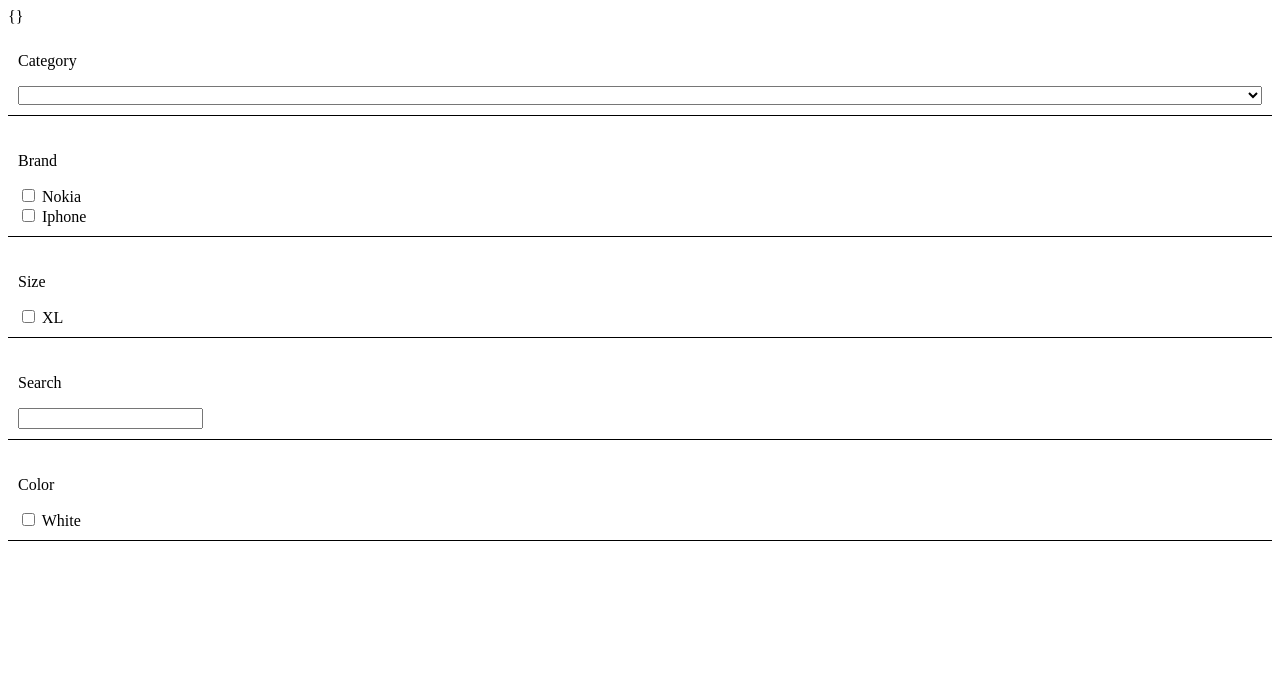
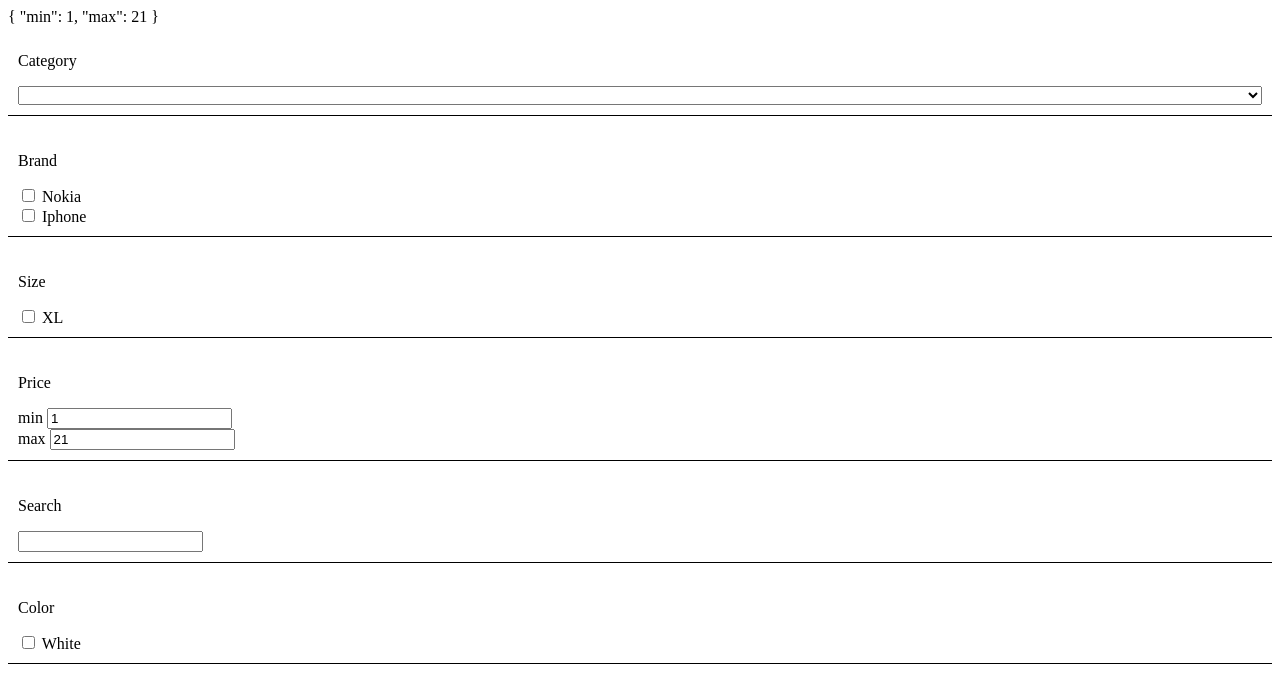
Before and after one commit to MostafaElGamal/vue-dynamic-filters, a Vue app: page / in a window 1280 px wide. Shown: the top 688 px of the page. Built offline with nearby package versions, Linux system fonts and the light colour scheme.

Commit message:
finish the price

```diff
--- a/src/App.vue
+++ b/src/App.vue
@@ -23,7 +23,17 @@ export default {
     return {
       filters: filters,
       test: {},
-      testCheckbox: {},
+      testCheckbox: {
+        min: 1,
+        max: 21,
+      },
+      // testCheckbox: {
+      //   min: 1,
+      //   max: 21,
+      //   search: "asdasd",
+      //   checkbox: [2, 4],
+      //   select: 2,
+      // },
     };
   },
 };
--- a/src/filters.js
+++ b/src/filters.js
@@ -50,14 +50,14 @@ export default [
       },
     ],
   },
-  // {
-  //   title: "Price",
-  //   filter_type: "price",
-  //   display_type: 1,
-  //   min: "0.000000",
-  //   max: "9000.000000",
-  //   options: [],
-  // },
+  {
+    title: "Price",
+    filter_type: "price",
+    display_type: 1,
+    min: "0.000000",
+    max: "9000.000000",
+    options: [],
+  },
   {
     title: "Search",
     filter_type: "text",
--- /dev/null
+++ b/src/vue-filter/Inputs/price.vue
@@ -0,0 +1,53 @@
+<template>
+  <div class="vue-filter__price-holder">
+    <form>
+      <div class="vue-filter__min-holder">
+        <label :for="`min_${_uid}`">
+          {{ minLabel }}
+        </label>
+        <input
+          type="number"
+          :id="`min_${_uid}`"
+          v-model="filterValue[minPriceValueKey]"
+        />
+      </div>
+      <div class="vue-filter__max-holder">
+        <label :for="`max_${_uid}`">
+          {{ maxLabel }}
+        </label>
+        <input
+          type="number"
+          :id="`max_${_uid}`"
+          v-model="filterValue[maxPriceValueKey]"
+        />
+      </div>
+    </form>
+  </div>
+</template>
+<script>
+export default {
+  name: "price",
+  props: {
+    filterValue: {
+      type: Object,
+      default: () => ({}),
+    },
+    minLabel: {
+      type: String,
+      default: "min",
+    },
+    maxLabel: {
+      type: String,
+      default: "max",
+    },
+    minPriceValueKey: {
+      type: String,
+      default: "min",
+    },
+    maxPriceValueKey: {
+      type: String,
+      default: "max",
+    },
+  },
+};
+</script>
--- a/src/vue-filter/filterInputs.vue
+++ b/src/vue-filter/filterInputs.vue
@@ -18,12 +18,20 @@
       :selectValue="selectValue"
       :selectDisplayNameKey="selectDisplayNameKey"
     />
-
     <search
       v-if="filterType == searchCheckName"
       :options="options"
       :filterValue="filterValue"
       :searchValueKey="searchValueKey"
+    />
+
+    <price
+      v-if="filterType == priceCheckName"
+      :filterValue="filterValue"
+      :minLabel="minLabel"
+      :maxLabel="maxLabel"
+      :minPriceValueKey="minPriceValueKey"
+      :maxPriceValueKey="maxPriceValueKey"
     />
   </div>
 </template>
@@ -31,6 +39,7 @@
 import checkBox from "./Inputs/checkbox";
 import customSelect from "./Inputs/customSelect";
 import search from "./Inputs/search";
+import price from "./Inputs/price";
 export default {
   name: "filter-inputs",
   props: {
@@ -82,19 +91,42 @@ export default {
       default: "",
     },
     // Search Api's
+    searchCheckName: {
+      type: String,
+      default: "text",
+    },
     searchValueKey: {
       type: String,
       default: "search",
     },
-    searchCheckName: {
+
+    // Price Api's
+    priceCheckName: {
       type: String,
-      default: "text",
+      default: "price",
+    },
+    minLabel: {
+      type: String,
+      default: "min",
+    },
+    maxLabel: {
+      type: String,
+      default: "max",
+    },
+    minPriceValueKey: {
+      type: String,
+      default: "min",
+    },
+    maxPriceValueKey: {
+      type: String,
+      default: "max",
     },
   },
   components: {
     checkBox,
     customSelect,
     search,
+    price,
   },
 
   methods: {
--- a/src/vue-filter/index.vue
+++ b/src/vue-filter/index.vue
@@ -22,6 +22,10 @@
         :selectDisplayNameKey="selectDisplayNameKey"
         :searchValueKey="searchValueKey"
         :searchCheckName="searchCheckName"
+        :priceCheckName="priceCheckName"
+        :minLabel="minLabel"
+        :maxLabel="maxLabel"
+        :maxPriceValueKey="maxPriceValueKey"
         @checkboxChangedToVueFilter="sentCheckbox"
       ></filter-inputs>
     </div>
@@ -110,6 +114,28 @@ export default {
       type: String,
       default: "text",
     },
+
+    // Price Api's
+    priceCheckName: {
+      type: String,
+      default: "price",
+    },
+    minLabel: {
+      type: String,
+      default: "min",
+    },
+    maxLabel: {
+      type: String,
+      default: "max",
+    },
+    minPriceValueKey: {
+      type: String,
+      default: "min",
+    },
+    maxPriceValueKey: {
+      type: String,
+      default: "max",
+    },
   },
   components: {
     filterInputs,
```
